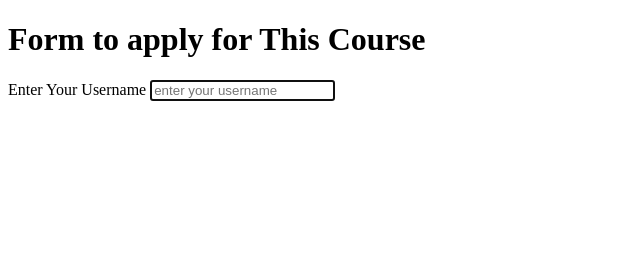
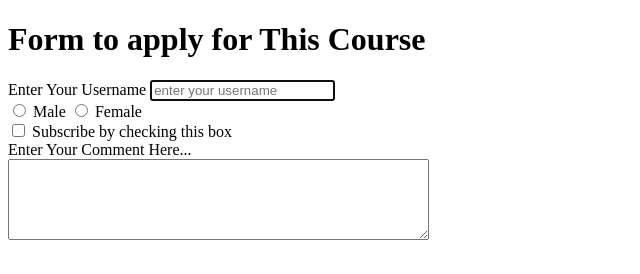
Before and after one commit to Ashishat404/Sigma-Web-Dev, a plain HTML site: page 07 Forms Input Tags/index.html in a window 1280 px wide. Shown: the whole page, without its empty margins (0-640 px from the left). Drawn offline with Linux system fonts and the light colour scheme.

Commit message:
Update index.html

```diff
--- a/07 Forms Input Tags/index.html
+++ b/07 Forms Input Tags/index.html
@@ -15,3 +15,19 @@
             <label for="username">Enter Your Username </label> <!-- enter your username is a placeholder -->
             <input type="text" id="usename" name="username" placeholder="enter your username" autofocus>
             <div>
+ </div>
+            <input type="radio" id="male" name="gender" value=" male">
+            <label for="male">Male</label>
+            <input type="radio" id="female" name="gender" value=" female">
+            <label for="female">Female</label>
+
+        </div>
+        <div>
+            <input type="checkbox" id="subscribe" name="subscribe" value="yes">
+            <label for="subscribe">Subscribe by checking this box</label>
+        </div>
+        <div>
+            <label for="comment"> Enter Your Comment Here...</label>
+            <br>
+            <textarea id="comment" name="Comment" rows="5" cols="50"></textarea>
+        </div>
```
